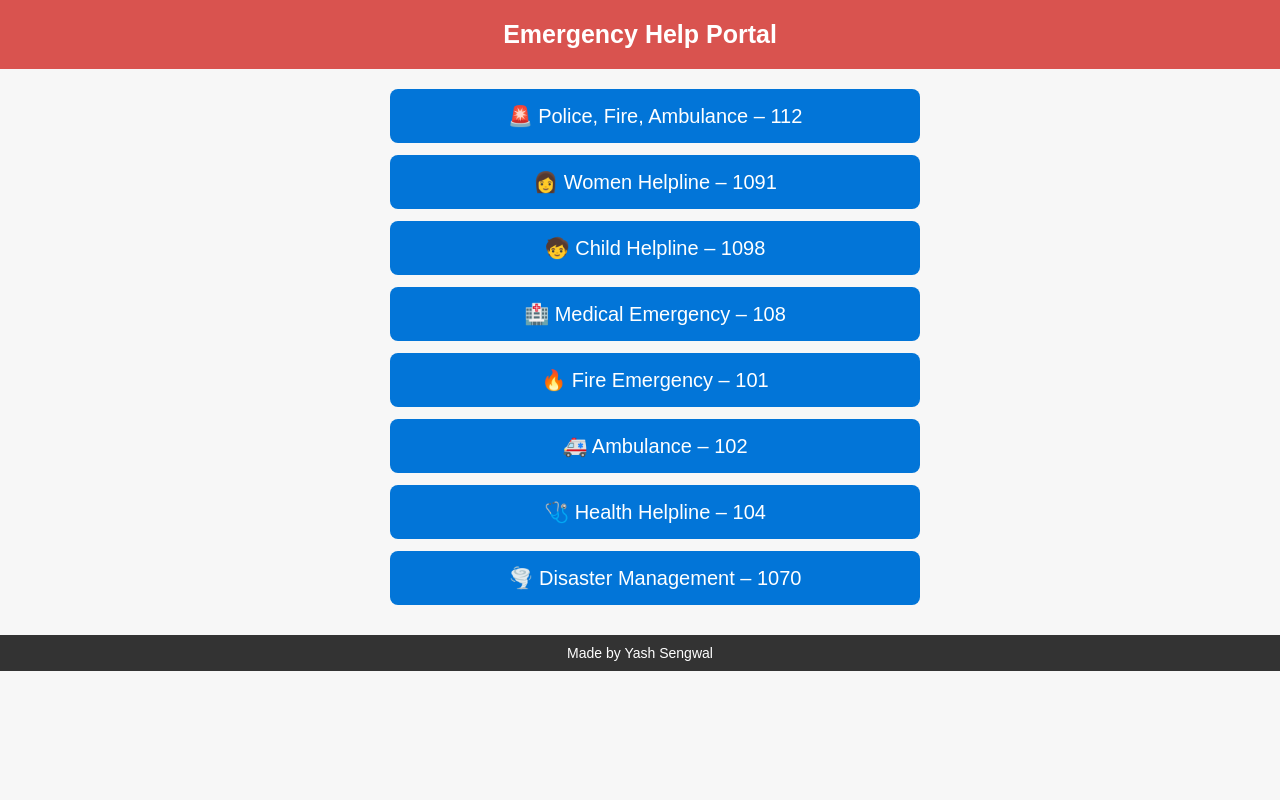
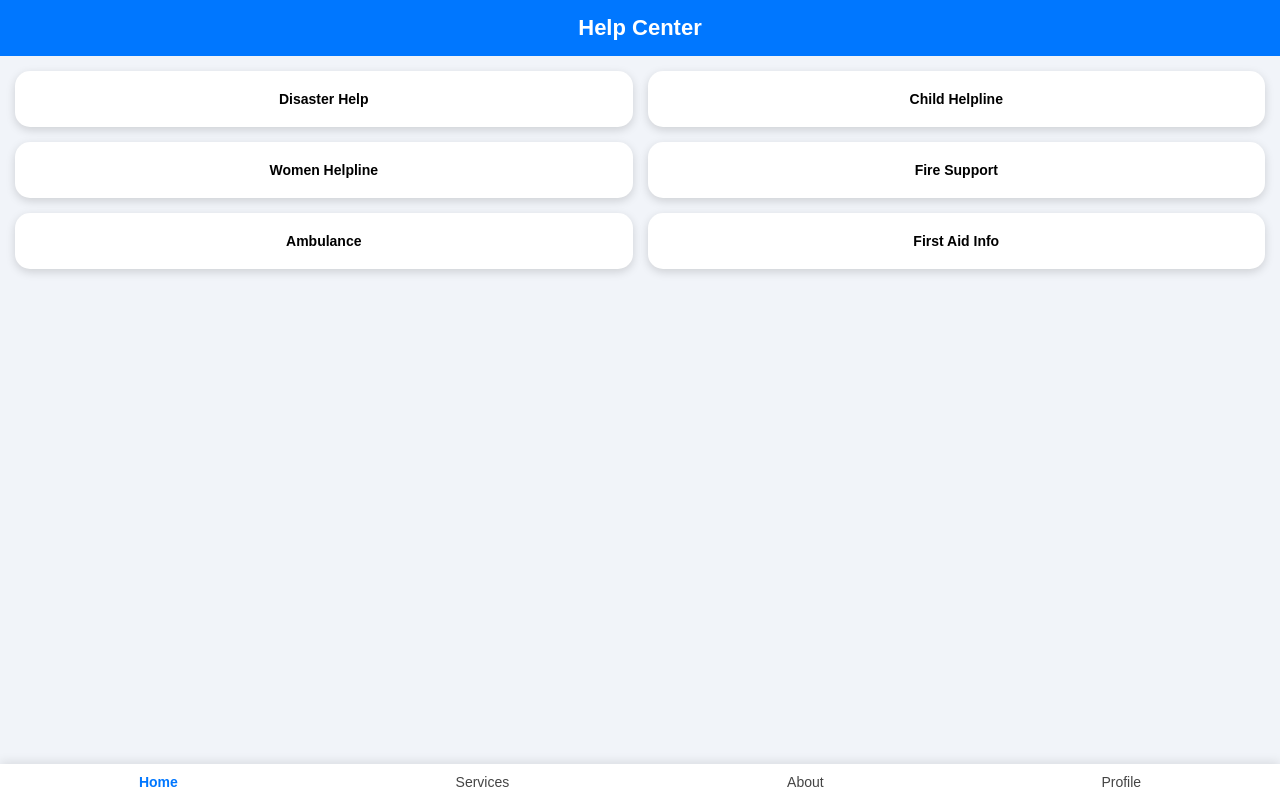
Before and after one commit to yog255992-del/Emergency, a plain HTML site: page index.html in a window 1280 px wide. Drawn offline with Linux system fonts and the light colour scheme.

Commit message:
Update title and restructure help portal layout

```diff
--- a/index.html
+++ b/index.html
@@ -3,66 +3,94 @@
 <head>
     <meta charset="UTF-8">
     <meta name="viewport" content="width=device-width, initial-scale=1.0">
-    <title>Emergency Help Portal</title>
+    <title>Help Center</title>
+
     <style>
         body {
+            margin: 0;
             font-family: Arial, sans-serif;
-            background: #f7f7f7;
-            margin: 0;
-            padding: 0;
+            background: #f1f4f9;
+        }
+
+        /* Top Bar */
+        .topbar {
+            background: #0077ff;
+            padding: 15px;
+            color: white;
+            font-size: 22px;
+            font-weight: bold;
             text-align: center;
         }
-        header {
-            background: #d9534f;
-            color: white;
+
+        /* Card Layout */
+        .container {
+            padding: 15px;
+            display: grid;
+            grid-template-columns: repeat(2, 1fr);
+            gap: 15px;
+        }
+
+        .card {
+            background: white;
             padding: 20px;
-            font-size: 25px;
+            border-radius: 15px;
+            box-shadow: 0 3px 10px rgba(0,0,0,0.15);
+            text-align: center;
+            font-size: 14px;
             font-weight: bold;
+            transition: 0.3s;
         }
-        .container {
-            margin: 20px auto;
-            width: 90%;
-            max-width: 500px;
+
+        .card:hover {
+            transform: scale(1.05);
         }
-        .btn {
-            display: block;
-            width: 100%;
-            padding: 15px;
-            margin: 12px 0;
-            background: #0275d8;
-            color: white;
-            text-decoration: none;
-            font-size: 20px;
-            border-radius: 8px;
+
+        /* Bottom Navigation Bar */
+        .navbar {
+            position: fixed;
+            bottom: 0;
+            left: 0;
+            right: 0;
+            background: white;
+            padding: 10px 0;
+            display: flex;
+            justify-content: space-around;
+            box-shadow: 0 -2px 10px rgba(0,0,0,0.1);
         }
-        .btn:hover {
-            background: #025aa5;
+
+        .nav-item {
+            text-align: center;
+            font-size: 14px;
+            color: #444;
         }
-        footer {
-            margin-top: 30px;
-            padding: 10px;
-            background: #333;
-            color: white;
-            font-size: 14px;
+
+        .nav-item.active {
+            color: #0077ff;
+            font-weight: bold;
         }
     </style>
 </head>
 <body>
 
-<header>Emergency Help Portal</header>
+    <div class="topbar">Help Center</div>
 
-<div class="container">
-    <a class="btn" href="tel:112">🚨 Police, Fire, Ambulance – 112</a>
-    <a class="btn" href="tel:1091">👩 Women Helpline – 1091</a>
-    <a class="btn" href="tel:1098">🧒 Child Helpline – 1098</a>
-    <a class="btn" href="tel:108">🏥 Medical Emergency – 108</a>
-    <a class="btn" href="tel:101">🔥 Fire Emergency – 101</a>
-    <a class="btn" href="tel:102">🚑 Ambulance – 102</a>
-    <a class="btn" href="tel:104">🩺 Health Helpline – 104</a>
-    <a class="btn" href="tel:1070">🌪️ Disaster Management – 1070</a>
-</div>
+    <div class="container">
+        <div class="card">Disaster Help</div>
+        <div class="card">Child Helpline</div>
+        <div class="card">Women Helpline</div>
+        <div class="card">Fire Support</div>
+        <div class="card">Ambulance</div>
+        <div class="card">First Aid Info</div>
+    </div>
 
-<footer>Made by Yash Sengwal</footer>
+    <div class="navbar">
+        <div class="nav-item active">Home</div>
+        <div class="nav-item">Services</div>
+        <div class="nav-item">About</div>
+        <div class="nav-item">Profile</div>
+    </div>
 
 </body>
 </html>
+</body>
+</html>
```
